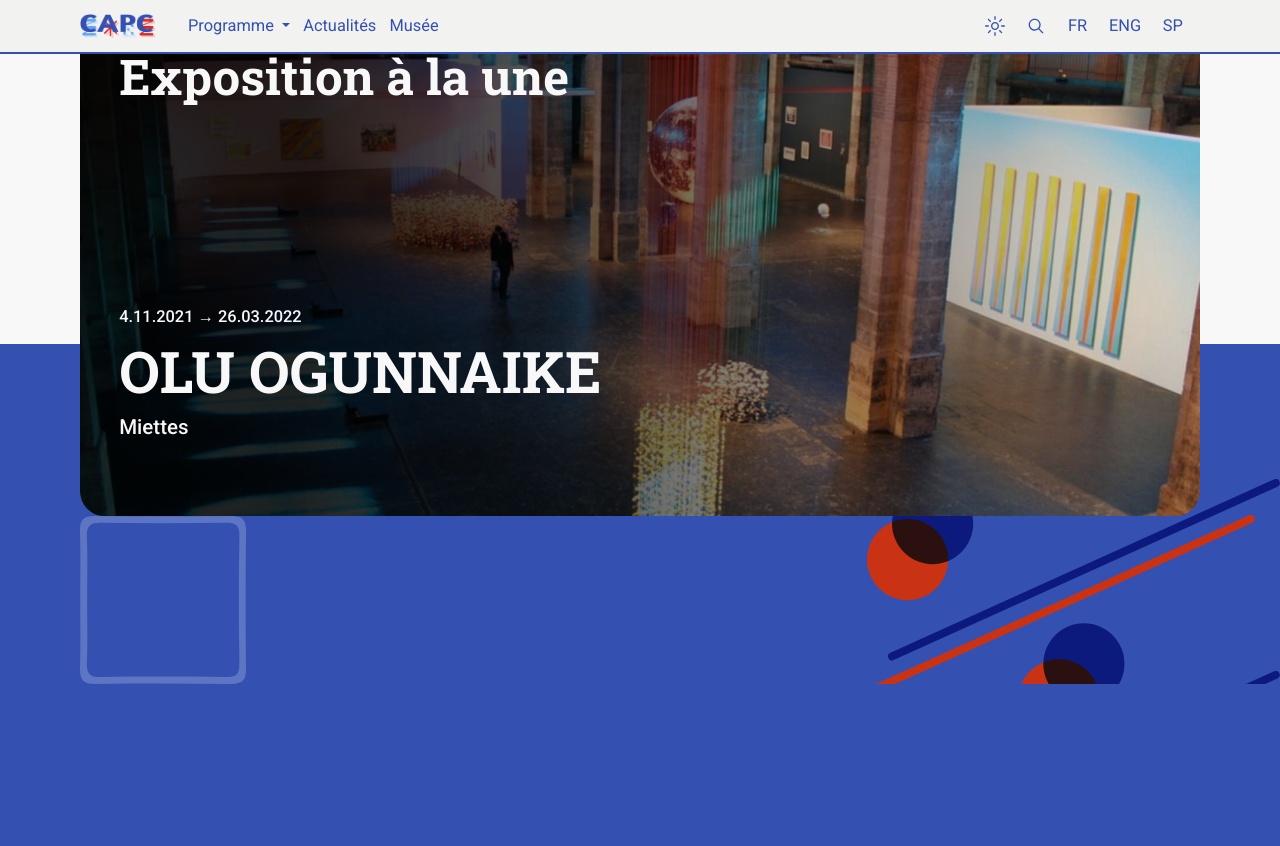
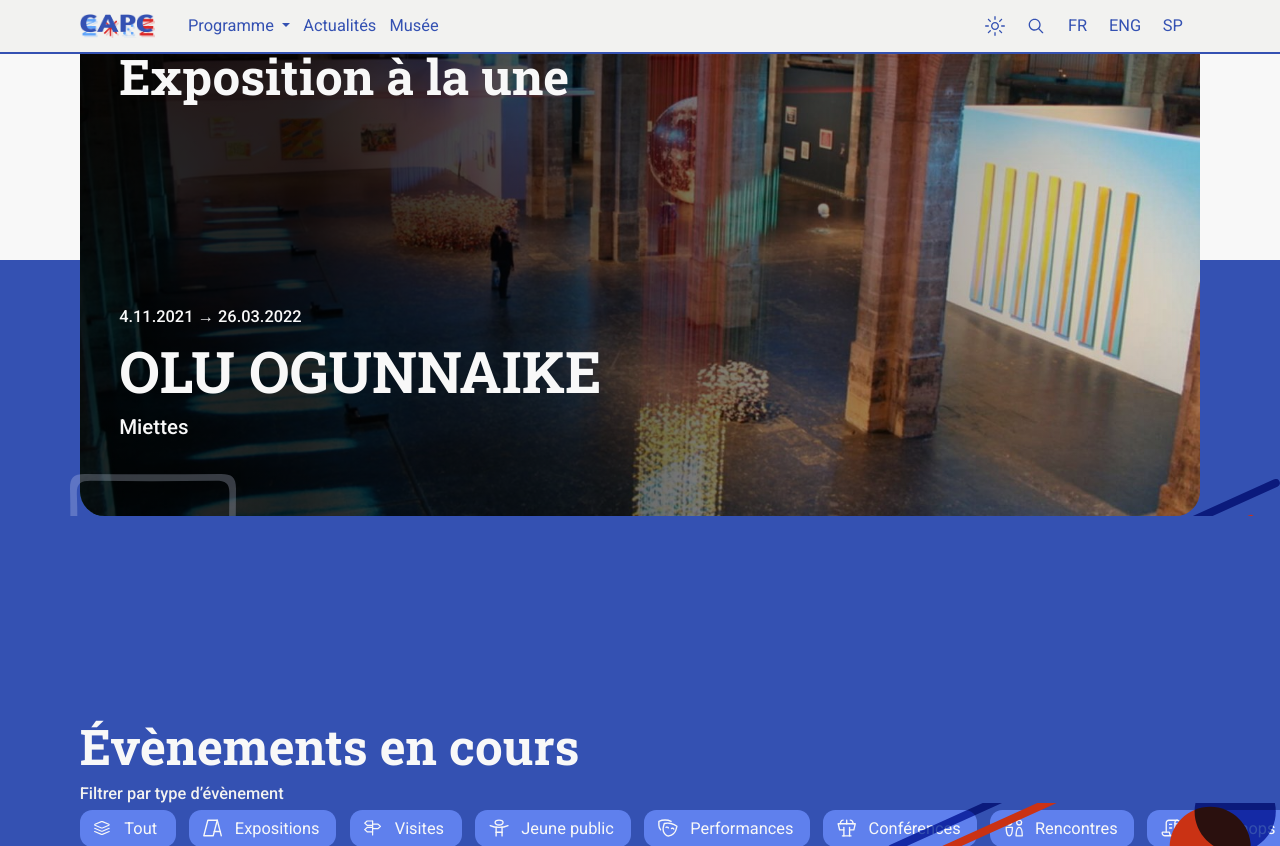
Before and after one commit to studio-beauvoir/jekyll-capc, a Jekyll site: the page built from _pages/index.html, in a window 1280 px wide and 1400 px high, scrolled down 511 px. Shown: the top 846 px of the window. Built offline with Jekyll 4.4.1, drawn with Linux system fonts in a browser that asks for light colours; grey boxes are pictures that could not be loaded.

Commit message:
graphics à améliorer

```diff
--- a/_includes/sections/home/hero.html
+++ b/_includes/sections/home/hero.html
@@ -17,7 +17,7 @@
         </div>
     </div>
 
-    <div class="heroGraphics_une d-none d-md-block">
+    <div class="heroGraphics_une d-none d-lg-block">
         {% include
             components/graphic_elements/hero.html
         %}
@@ -49,7 +49,7 @@
                 </div>
             </div>
         </div>
-        <div class="d-none d-md-block">
+        <div class="heroGraphics_enCours d-md-block">
             {% include
                 components/graphic_elements/alaune.html
             %}
--- a/_sass/sections/home/hero.scss
+++ b/_sass/sections/home/hero.scss
@@ -44,6 +44,13 @@
     .heroGraphics_une {
         right:0;
         bottom: 0;
+        position: absolute;
+    }
+
+    .heroGraphics_enCours {
+        left:0;
+        bottom: 0;
+        transform: translateY(75%);
         position: absolute;
     }
 
```
